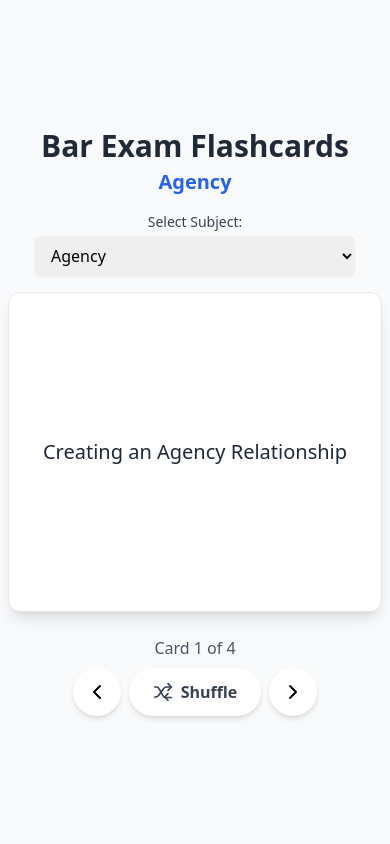
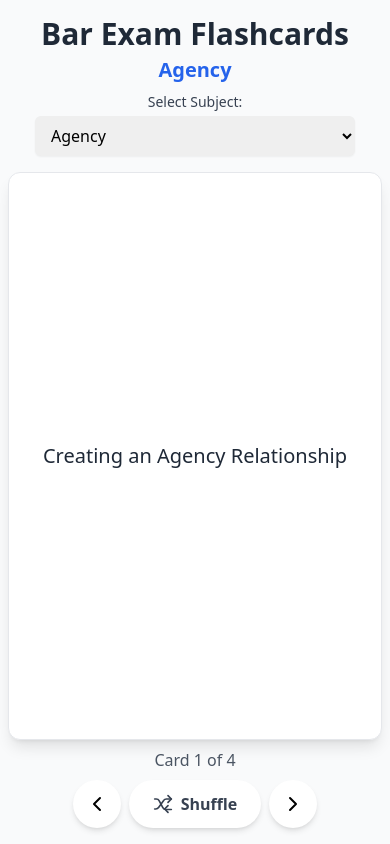
Before and after one commit to typoyo/bar-exam-flashcards, a React (Create React App) app: page / in a window 390 px wide. Built offline with nearby package versions, Linux system fonts and the light colour scheme.

Commit message:
Improve landscape and mobile responsiveness

```diff
--- a/src/App.js
+++ b/src/App.js
@@ -167,12 +167,12 @@ const ShuffleIcon = () => (
 // --- Flashcard Component ---
 const Flashcard = ({ card, isFlipped, onFlip }) => {
   return (
-    <div className="w-full h-80 landscape:h-64 sm:h-96 perspective-1000 cursor-pointer" onClick={onFlip}>
+    <div className="w-full h-full perspective-1000 cursor-pointer" onClick={onFlip}>
       <div className={`relative w-full h-full transform-style-3d transition-transform duration-700 ${isFlipped ? 'rotate-y-180' : ''}`}>
-        <div className="absolute w-full h-full backface-hidden bg-white rounded-xl shadow-lg flex items-center justify-center p-6 border border-gray-200">
+        <div className="absolute w-full h-full backface-hidden bg-white rounded-xl shadow-lg flex items-center justify-center p-4 md:p-6 border border-gray-200">
           <p className="text-xl landscape:text-lg sm:text-2xl text-center text-gray-800">{card.question}</p>
         </div>
-        <div className="absolute w-full h-full backface-hidden bg-gray-100 rounded-xl shadow-lg p-6 border border-gray-200 rotate-y-180 overflow-y-auto">
+        <div className="absolute w-full h-full backface-hidden bg-gray-100 rounded-xl shadow-lg p-4 md:p-6 border border-gray-200 rotate-y-180 overflow-y-auto">
           <p className="text-base landscape:text-sm sm:text-lg text-gray-700 whitespace-pre-line">{card.answer}</p>
         </div>
       </div>
@@ -257,14 +257,14 @@ export default function App() {
   };
 
   return (
-    <div className="bg-gray-50 min-h-screen flex flex-col items-center justify-center font-sans p-2 landscape:py-1 sm:p-4">
-      <div className="w-full max-w-2xl mx-auto">
-        <header className="text-center mb-4 landscape:mb-2">
+    <div className="bg-gray-50 h-screen w-screen flex flex-col font-sans p-2 sm:p-4">
+      <div className="w-full max-w-2xl mx-auto flex flex-col h-full">
+        <header className="flex-shrink-0 text-center py-2">
           <h1 className="text-3xl landscape:text-2xl sm:text-4xl font-bold text-gray-800">Bar Exam Flashcards</h1>
           <p className="text-xl text-blue-600 font-semibold mt-1">{deck.subject}</p>
         </header>
 
-        <div className="mb-4 landscape:mb-2 w-full max-w-xs mx-auto">
+        <div className="flex-shrink-0 mb-4 landscape:mb-2 w-full max-w-xs mx-auto">
           <label htmlFor="deck-select" className="block text-sm font-medium text-gray-700 mb-1 text-center">Select Subject:</label>
           <select
             id="deck-select"
@@ -278,17 +278,17 @@ export default function App() {
           </select>
         </div>
 
-        <main>
+        <main className="flex-grow relative">
           {currentCard ? (
             <Flashcard card={currentCard} isFlipped={isFlipped} onFlip={handleFlip} />
           ) : (
-            <div className="w-full h-96 bg-white rounded-xl shadow-lg flex items-center justify-center p-6 border border-gray-200">
+            <div className="w-full h-full bg-white rounded-xl shadow-lg flex items-center justify-center p-6 border border-gray-200">
                 <p className="text-xl text-gray-500">No cards in this deck.</p>
             </div>
           )}
         </main>
 
-        <footer className="mt-6 landscape:mt-3">
+        <footer className="flex-shrink-0 py-2">
           <div className="flex items-center justify-center mb-2">
             <p className="text-gray-600 font-medium">
               Card {deck.cards.length > 0 ? currentIndex + 1 : 0} of {deck.cards.length}
```
